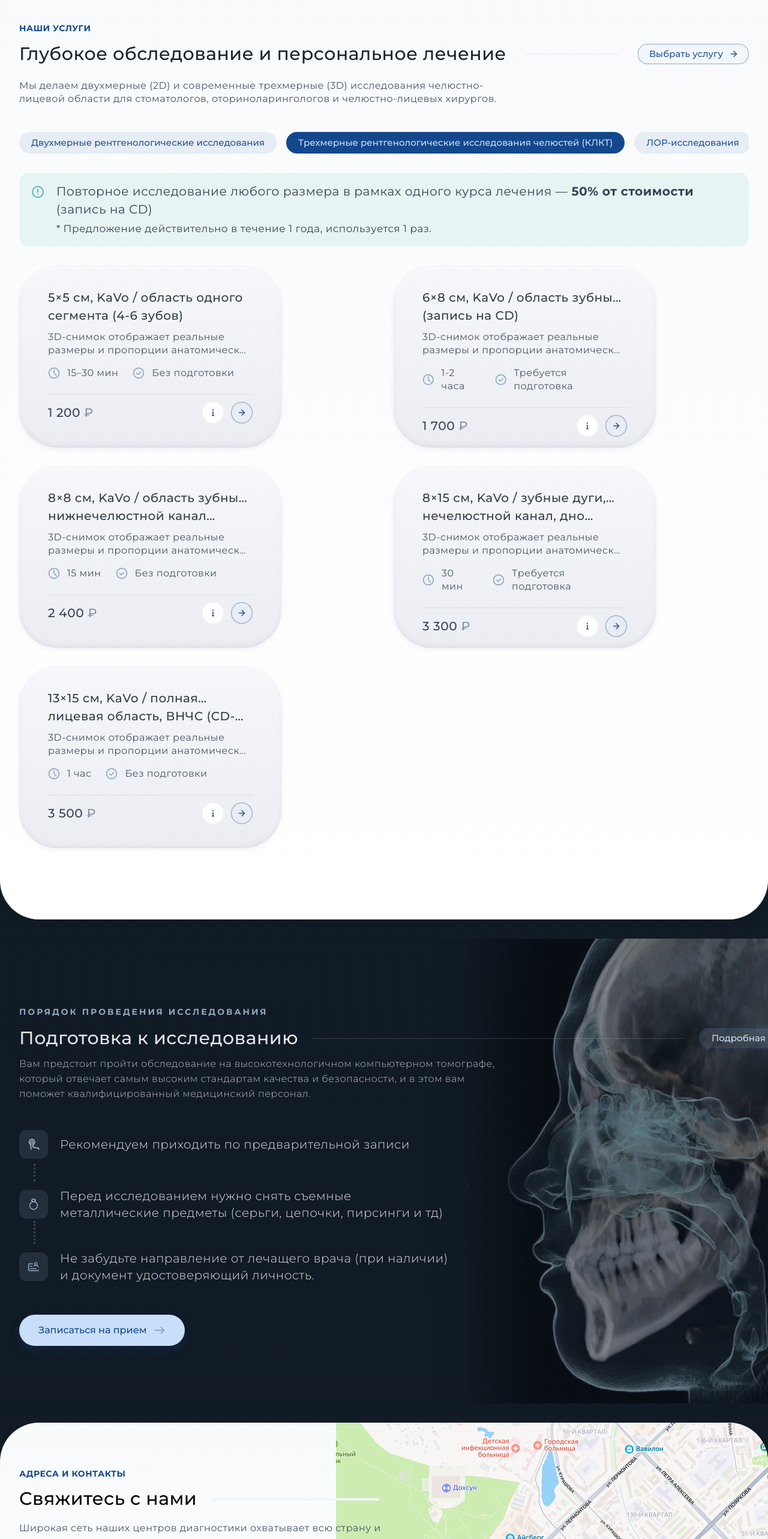
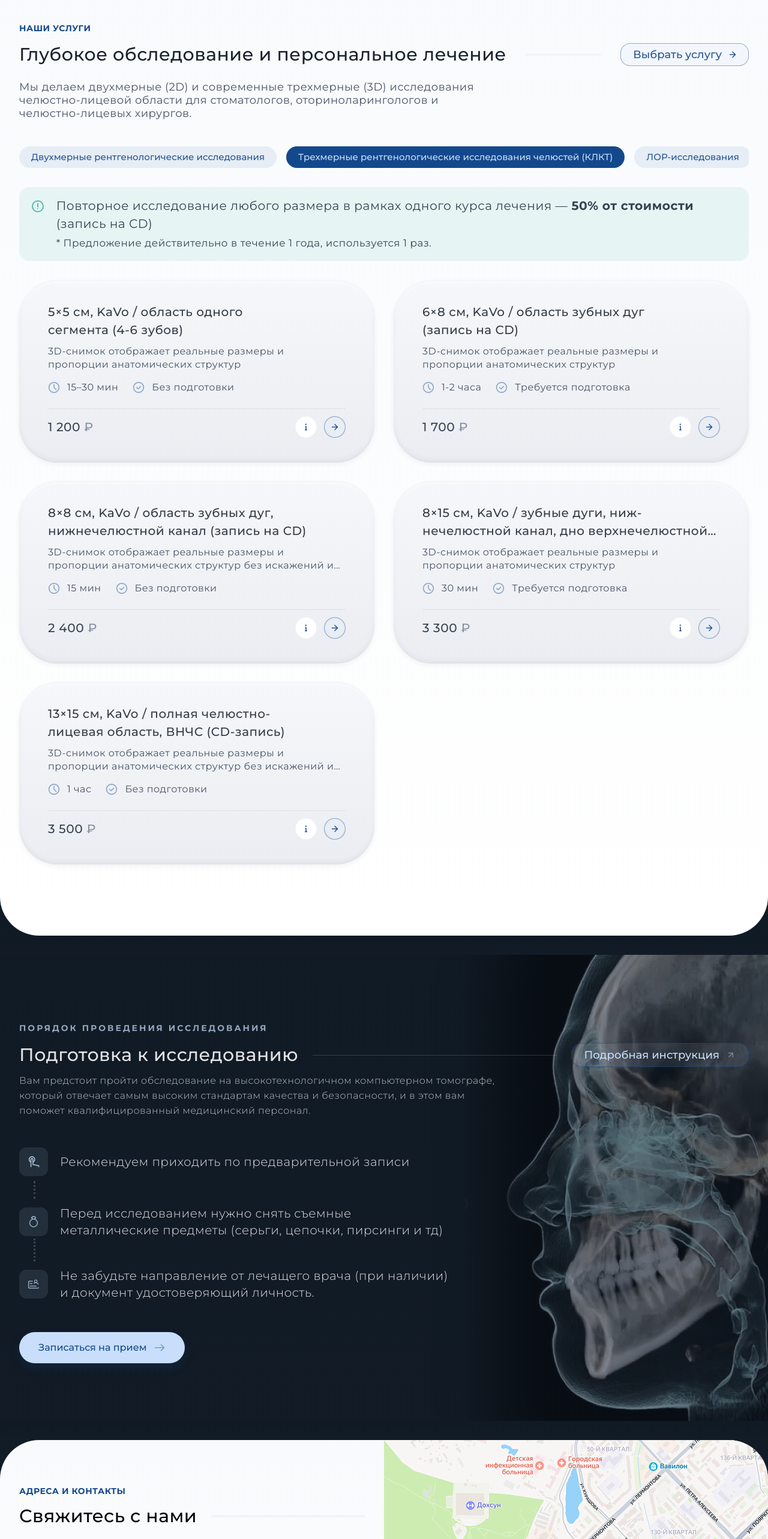
Before and after one commit to SaiyanSerguchev/evimed, a React app: page / in a window 1280 px wide. Shown: the part 2100-4666 px from the top of the page at 60% size. Built offline with nearby package versions, Linux system fonts and the light colour scheme.

Commit message:
few size fixes

```diff
--- a/src/components/ContactSection.css
+++ b/src/components/ContactSection.css
@@ -27,7 +27,7 @@
 .contact-header {
   text-align: left;
   margin-bottom: 24px; /* compact header to fit 720px total */
-  width:610px;
+  width:calc(50% - 32px);
 }
 
 .contact-kicker {
@@ -51,10 +51,11 @@
   display: flex;
   align-items: center;
   gap: 24px;
+  white-space: nowrap;
 }
 
 .title-line {
-  width: 280px;
+  width: 100%;
   height: 4px;
   background: var(--color-grey-100);
 }
@@ -74,7 +75,7 @@
 .contact-content {
   display: grid;
   grid-template-columns: 1fr 1fr;
-  gap: 100px;
+  gap: 64px;
   align-items: stretch; /* make columns equal height */
   height: calc(720px - 64px); /* section height minus vertical padding */
   overflow: hidden; /* clip anything that exceeds height */
@@ -86,7 +87,7 @@
   top: 0;
   right: 0;
   height: 720px;
-  width: 720px;
+  width: 50%;
   z-index: 1;
 }
 
--- a/src/components/InstructionsSection.css
+++ b/src/components/InstructionsSection.css
@@ -54,7 +54,7 @@
 
 .instr-title-divider {
   height: 1px;
-  width: 620px; /* fixed length like in mock */
+  width: 100%; /* fixed length like in mock */
   background: rgba(255,255,255,0.16);
 }
 
@@ -63,12 +63,12 @@
   display: inline-flex;
   align-items: center;
   gap: 10px;
-  padding: 6px 20px;
+  padding: 8px 20px;
   background: rgba(200, 222, 250, 0.10);
   border: 1px solid var(--color-primary-400);
   border-radius: 18px;
   color: #C8DEFA;
-  font: 500 15px/20px var(--font-family, 'Montserrat');
+  font: 500 18px/22px var(--font-family, 'Montserrat');
   cursor: pointer;
   transition: all 0.2s ease;
   white-space: nowrap;
--- a/src/components/ServicesSection.css
+++ b/src/components/ServicesSection.css
@@ -61,13 +61,13 @@
   display: inline-flex;
   align-items: center;
   gap: 12px;
-  padding: 6px 18px;
+  padding: 8px 20px;
   min-height: 32px;
   background: rgba(200, 222, 250, 0.12);
   border: 1px solid rgba(20, 72, 140, 0.44);
   border-radius: 16px;
   color: rgba(20, 72, 140, 0.92);
-  font: 500 15px/20px var(--font-family, 'Montserrat');
+  font: 500 18px/20px var(--font-family, 'Montserrat');
   flex-shrink: 0;
 }
 
@@ -80,7 +80,7 @@
   color: #485366;
   font-family: var(--font-family, 'Montserrat');
   font-weight: 400;
-  font-size: 16px;
+  font-size: 18px;
   line-height: 22px;
   margin: 8px 0 0 0;
   max-width: 800px;
@@ -168,8 +168,8 @@
   background: linear-gradient(180deg, #F5F7FA 0%, rgba(245, 247, 250, 0) 100%), #EBEDF2;
   border-radius: 64px; /* large rounded corners like in the mock */
   padding: 40px 48px; /* density like on the screenshot */
-  max-height: 302px; /* target card height */
-  max-width: 437px;
+  max-height: 502px; /* target card height */
+  max-width: 637px;
   box-shadow:
     inset 0px -4px 8px rgba(13, 34, 61, 0.04),
     inset 0px 6px 4px rgba(255, 255, 255, 0.32),
```
